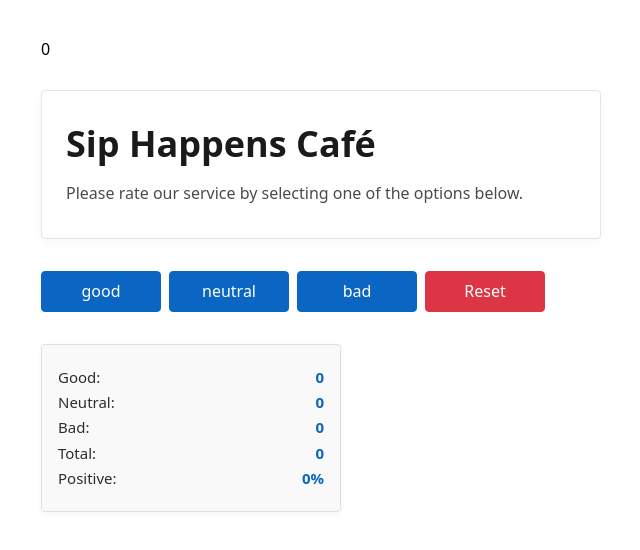
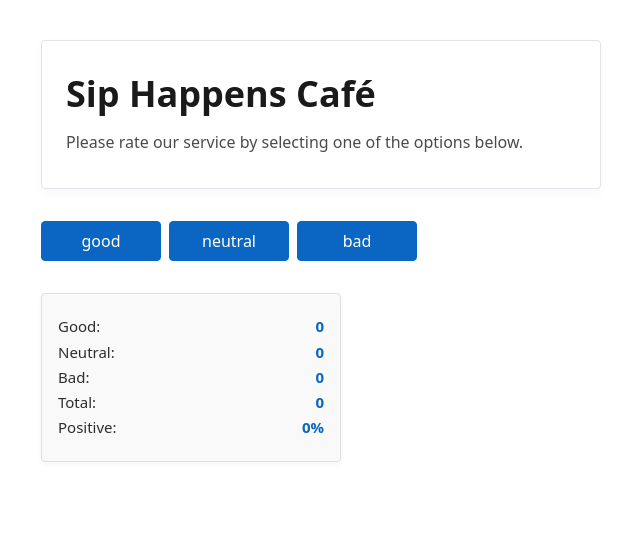
Before and after one commit to InnaSaienko/02-react-cafe, a React (Vite) app: page / in a window 1280 px wide. Shown: the top 550 px of the page, without its empty margins (319-959 px from the left). Built offline with nearby package versions, Linux system fonts and the light colour scheme.

Commit message:
feat(VoteOptions): add canReset prop for conditional reset button

```diff
--- a/src/components/App/App.tsx
+++ b/src/components/App/App.tsx
@@ -18,6 +18,7 @@ function App() {
     const positiveRate = totalVotes
         ? Math.round((votes.good / totalVotes) * 100)
         : 0;
+    const canReset = totalVotes > 0;
 
     const handleVote = (vote: VoteType) => {
         setVotes(prev => ({
@@ -28,9 +29,8 @@ function App() {
 
     return (
         <div className={css.app}>
-            {totalVotes}
             <CafeInfo/>
-            <VoteOptions onVote={handleVote} onReset={() => setVotes(DEFAULT_VOTES)}/>
+            <VoteOptions onVote={handleVote} onReset={() => setVotes(DEFAULT_VOTES)} canReset={canReset} />
             <VoteStats votes={votes} totalVotes={totalVotes} positiveRate={positiveRate}/>
         </div>
     )
--- a/src/components/VoteOptions/VoteOptions.tsx
+++ b/src/components/VoteOptions/VoteOptions.tsx
@@ -6,9 +6,10 @@ import clsx from 'clsx';
 interface VoteOptionsProps {
     onVote: (vote: VoteType) => void;
     onReset: () => void;
+    canReset?: boolean;
 }
 
-const VoteOptions = ({onVote, onReset}: VoteOptionsProps): ReactElement => {
+const VoteOptions = ({onVote, onReset, canReset = true}: VoteOptionsProps): ReactElement => {
     const options: VoteType[] = ["good", "neutral", "bad"];
 
     return (
@@ -22,7 +23,7 @@ const VoteOptions = ({onVote, onReset}: VoteOptionsProps): ReactElement => {
                     {option}
                 </button>
             ))}
-            <button className={clsx(css.button, css.reset)} onClick={onReset}>Reset</button>
+            {canReset && <button className={clsx(css.button, css.reset)} onClick={onReset}>Reset</button>}
         </div>
     )
 }
```
Also changed, not shown: 1 other file (tests, documents, lock files or other folders).
